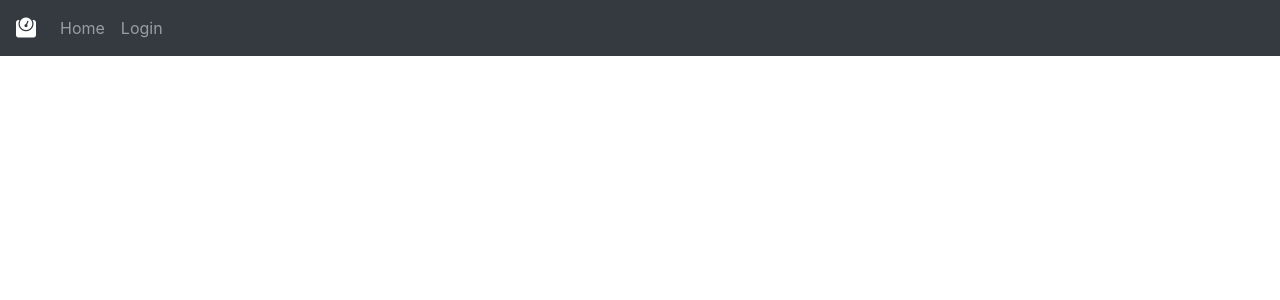
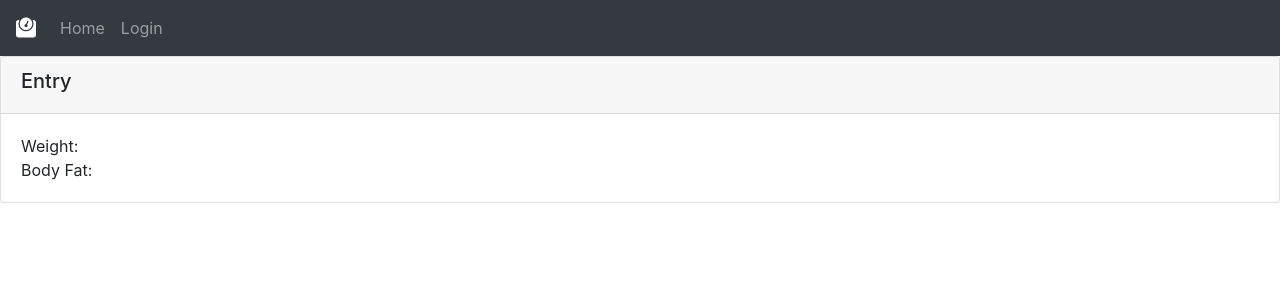
Before and after one commit to jinhuizhu/tutorial-angular-crash-course, an Angular app: page /entries/1 in a window 1280 px wide. Before the commit this address led to /. Shown: the top 300 px of the page. Built offline with nearby package versions, Linux system fonts and the light colour scheme; no server answers.

Commit message:
add entry detail route and components

```diff
--- a/src/app/app-routing.module.ts
+++ b/src/app/app-routing.module.ts
@@ -2,12 +2,14 @@ import { NgModule } from '@angular/core';
 import { Routes, RouterModule } from '@angular/router';
 import {HomeComponent} from "./home/home.component";
 import {LoginComponent} from "./login/login.component";
+import {WeightEntryDetailComponent} from "./weight-entry-detail/weight-entry-detail.component";
 
 
 const routes: Routes = [
   { path: '', redirectTo: '/home', pathMatch: 'full' },
   { path: 'home', component: HomeComponent },
-  { path: 'login', component: LoginComponent }
+  { path: 'login', component: LoginComponent },
+  { path: 'entries/:id', component: WeightEntryDetailComponent }
 ];
 
 @NgModule({
--- a/src/app/app.component.html
+++ b/src/app/app.component.html
@@ -2,7 +2,7 @@
   <div class="nav">
     <ul class="navbar-nav mr-auto">
       <li class="navbar-brand">
-        <span><i class="fas fa-weight"></i></span>
+        <i class="fas fa-weight"></i>
       </li>
       <li class="nav-item">
         <a class="nav-link" [routerLink]="['/home']">Home</a>
--- a/src/app/app.module.ts
+++ b/src/app/app.module.ts
@@ -8,13 +8,15 @@ import { LoginComponent } from './login/login.component';
 import {FormsModule} from "@angular/forms";
 import { NewWeightEntryComponent } from './new-weight-entry/new-weight-entry.component';
 import {HttpClientModule} from "@angular/common/http";
+import { WeightEntryDetailComponent } from './weight-entry-detail/weight-entry-detail.component';
 
 @NgModule({
   declarations: [
     AppComponent,
     HomeComponent,
     LoginComponent,
-    NewWeightEntryComponent
+    NewWeightEntryComponent,
+    WeightEntryDetailComponent
   ],
   imports: [
     BrowserModule,
--- /dev/null
+++ b/src/app/weight-entry-detail/weight-entry-detail.component.html
@@ -0,0 +1,13 @@
+<div class="card">
+  <div class="card-header text-left">
+    <h5>Entry {{ entry?.date | date }}</h5>
+  </div>
+  <div class="card-body">
+    <div>
+      Weight: {{ entry?.weight }}
+    </div>
+    <div>
+      Body Fat: {{ entry?.bodyfat | percent }}
+    </div>
+  </div>
+</div>
--- /dev/null
+++ b/src/app/weight-entry-detail/weight-entry-detail.component.ts
@@ -0,0 +1,28 @@
+import { Component, OnInit } from '@angular/core';
+import {WeightEntriesService} from "../weight-entries.service";
+import {ActivatedRoute} from "@angular/router";
+import {Entry} from "../model/entry";
+
+@Component({
+  selector: 'ng-crash-course-weight-entry-detail',
+  templateUrl: './weight-entry-detail.component.html',
+  styleUrls: ['./weight-entry-detail.component.scss']
+})
+export class WeightEntryDetailComponent implements OnInit {
+
+  private entry: Entry;
+
+  constructor(private entriesSvc: WeightEntriesService,
+              private route: ActivatedRoute) {
+  }
+
+  ngOnInit() {
+    // +: cast to a number
+    let id = +this.route.snapshot.params.id;
+    this.entriesSvc.getEntries().subscribe( entries => {
+      this.entry = entries.find( e => {
+        return e.id === id;
+      });
+    });
+  }
+}
```
Also changed, not shown: src/app/weight-entry-detail/weight-entry-detail.component.scss (added).
